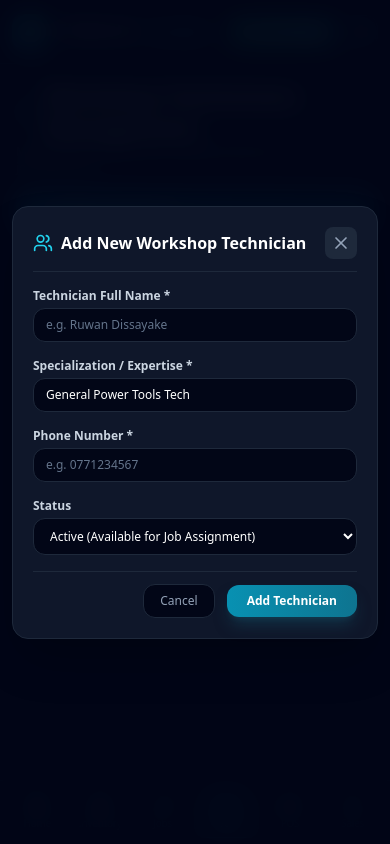
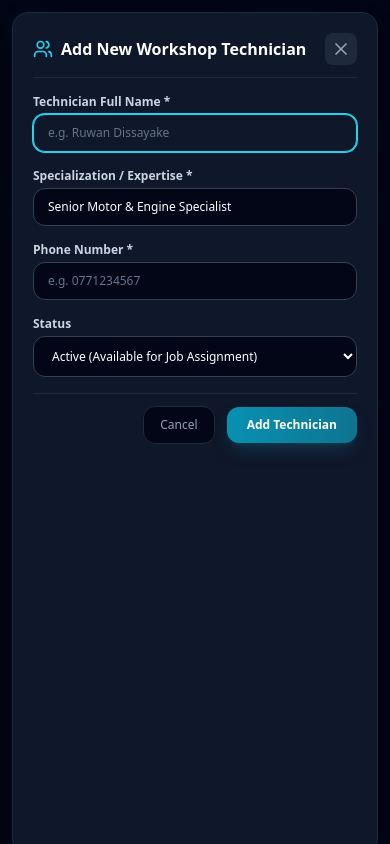
Before and after one commit to vidzocreations-cell/FIxMaster, a Next.js app: page /technicians in a window 390 px wide. Both pictures are taken after typing "Sample" into the empty fields and a click on the button "Add New Technician". Built offline with nearby package versions, Linux system fonts and the light colour scheme.

Commit message:
Fix input text focus & typing responsiveness in Add New Technician modal

```diff
--- a/app/technicians/page.tsx
+++ b/app/technicians/page.tsx
@@ -33,7 +33,7 @@ export default function TechniciansPage() {
   const handleOpenAddModal = () => {
     setEditingTech(null);
     setName('');
-    setSpecialization('General Power Tools Tech');
+    setSpecialization('Senior Motor & Engine Specialist');
     setPhone('');
     setStatus('Active');
     setIsModalOpen(true);
@@ -94,8 +94,8 @@ export default function TechniciansPage() {
   };
 
   const modalContent = isModalOpen ? (
-    <div className="fixed inset-0 z-[99999] overflow-y-auto bg-slate-950/95 backdrop-blur-md animate-in fade-in duration-150 p-3 sm:p-6 flex items-center justify-center min-h-screen">
-      <div className="w-full max-w-md bg-slate-900 rounded-2xl border border-slate-800 p-5 space-y-4 shadow-2xl relative my-auto">
+    <div className="fixed inset-0 z-[99999] overflow-y-auto bg-slate-950/95 backdrop-blur-md animate-in fade-in duration-150 p-3 sm:p-6 flex items-start sm:items-center justify-center min-h-screen">
+      <div className="w-full max-w-md bg-slate-900 rounded-2xl border border-slate-800 p-5 space-y-4 shadow-2xl relative my-auto min-h-screen sm:min-h-0 overflow-y-auto">
         <div className="flex items-center justify-between border-b border-slate-800 pb-3 sticky top-0 bg-slate-900 z-40">
           <div className="flex items-center gap-2">
             <Users className="w-5 h-5 text-cyan-400" />
@@ -112,16 +112,17 @@ export default function TechniciansPage() {
           </button>
         </div>
 
-        <form onSubmit={handleSubmit} className="space-y-4 text-xs">
+        <form onSubmit={handleSubmit} className="space-y-4 text-xs pb-8 sm:pb-0">
           <div>
             <label className="block font-semibold text-slate-300 mb-1">Technician Full Name *</label>
             <input
               type="text"
               required
+              autoFocus
               value={name}
               onChange={(e) => setName(e.target.value)}
               placeholder="e.g. Ruwan Dissayake"
-              className="w-full bg-slate-950 border border-slate-800 rounded-xl px-3 py-2 text-white placeholder-slate-500 focus:border-cyan-500 focus:outline-none"
+              className="w-full bg-slate-950 text-white font-medium border border-slate-700 rounded-xl px-3.5 py-2.5 text-xs placeholder-slate-500 focus:bg-slate-900 focus:border-cyan-400 focus:ring-1 focus:ring-cyan-400 focus:outline-none"
             />
           </div>
 
@@ -133,7 +134,7 @@ export default function TechniciansPage() {
               value={specialization}
               onChange={(e) => setSpecialization(e.target.value)}
               placeholder="e.g. Chainsaw & Motor Specialist / Power Tools"
-              className="w-full bg-slate-950 border border-slate-800 rounded-xl px-3 py-2 text-white placeholder-slate-500 focus:border-cyan-500 focus:outline-none"
+              className="w-full bg-slate-950 text-white font-medium border border-slate-700 rounded-xl px-3.5 py-2.5 text-xs placeholder-slate-500 focus:bg-slate-900 focus:border-cyan-400 focus:ring-1 focus:ring-cyan-400 focus:outline-none"
             />
           </div>
 
@@ -145,7 +146,7 @@ export default function TechniciansPage() {
               value={phone}
               onChange={(e) => setPhone(e.target.value)}
               placeholder="e.g. 0771234567"
-              className="w-full bg-slate-950 border border-slate-800 rounded-xl px-3 py-2 text-white placeholder-slate-500 focus:border-cyan-500 focus:outline-none"
+              className="w-full bg-slate-950 text-white font-medium border border-slate-700 rounded-xl px-3.5 py-2.5 text-xs placeholder-slate-500 focus:bg-slate-900 focus:border-cyan-400 focus:ring-1 focus:ring-cyan-400 focus:outline-none"
             />
           </div>
 
@@ -154,7 +155,7 @@ export default function TechniciansPage() {
             <select
               value={status}
               onChange={(e) => setStatus(e.target.value as 'Active' | 'Inactive')}
-              className="w-full bg-slate-950 border border-slate-800 rounded-xl px-3 py-2 text-white focus:border-cyan-500 focus:outline-none cursor-pointer"
+              className="w-full bg-slate-950 text-white font-medium border border-slate-700 rounded-xl px-3.5 py-2.5 text-xs focus:bg-slate-900 focus:border-cyan-400 focus:outline-none cursor-pointer"
             >
               <option value="Active">Active (Available for Job Assignment)</option>
               <option value="Inactive">Inactive / On Leave</option>
@@ -165,13 +166,13 @@ export default function TechniciansPage() {
             <button
               type="button"
               onClick={() => setIsModalOpen(false)}
-              className="px-4 py-2 rounded-xl text-slate-400 bg-slate-950 border border-slate-800 hover:text-white transition-all cursor-pointer"
+              className="px-4 py-2.5 rounded-xl text-slate-400 bg-slate-950 border border-slate-800 hover:text-white transition-all cursor-pointer"
             >
               Cancel
             </button>
             <button
               type="submit"
-              className="px-5 py-2 rounded-xl font-bold text-white bg-gradient-to-r from-cyan-600 to-cyan-700 hover:from-cyan-500 hover:to-cyan-600 shadow-lg shadow-cyan-900/50 transition-all cursor-pointer"
+              className="px-5 py-2.5 rounded-xl font-bold text-white bg-gradient-to-r from-cyan-600 to-cyan-700 hover:from-cyan-500 hover:to-cyan-600 shadow-lg shadow-cyan-900/50 transition-all cursor-pointer"
             >
               {editingTech ? 'Save Changes' : 'Add Technician'}
             </button>
```
